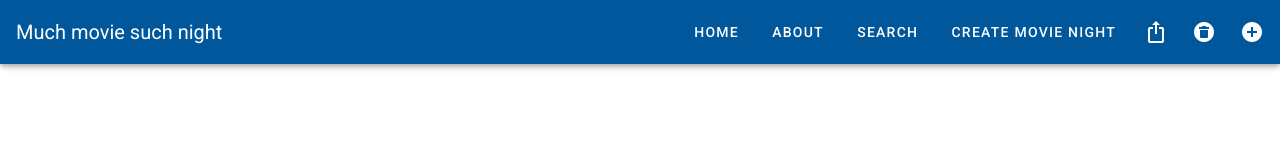
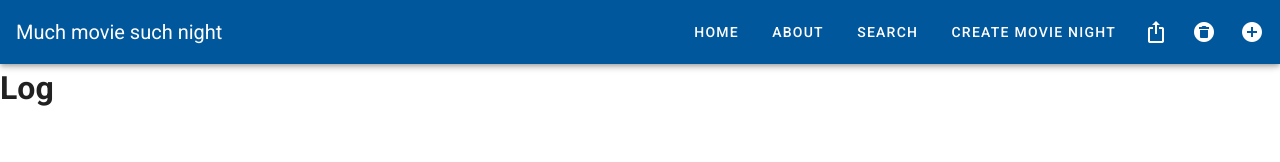
Before and after one commit to doedmannen/bug-free-octo-computing-movie-api, a Vue app in the folder frontend-dev/: page /log in a window 1280 px wide. Shown: the top 162 px of the page. Built offline with nearby package versions, Linux system fonts and the light colour scheme.

Commit message:
Lägger till en log rout

```diff
--- a/frontend-dev/src/router/index.js
+++ b/frontend-dev/src/router/index.js
@@ -38,6 +38,11 @@ const routes = [
     path:'/createEvent',
     name: 'createEvent',
     component: () => import('@/views/CreateEvent.vue')
+  },
+  {
+    path:'/log',
+    name: 'log',
+    component: () => import('@/views/Log.vue')
   }
 ]
 
--- /dev/null
+++ b/frontend-dev/src/views/Log.vue
@@ -0,0 +1,17 @@
+<template>
+<div class="log">
+<h1>Log</h1>
+</div>
+</template>
+
+<script>
+export default {
+  name: "log",
+  data: () => ({
+    log: []
+  })
+}
+</script>
+<style scoped>
+
+</style>
```
